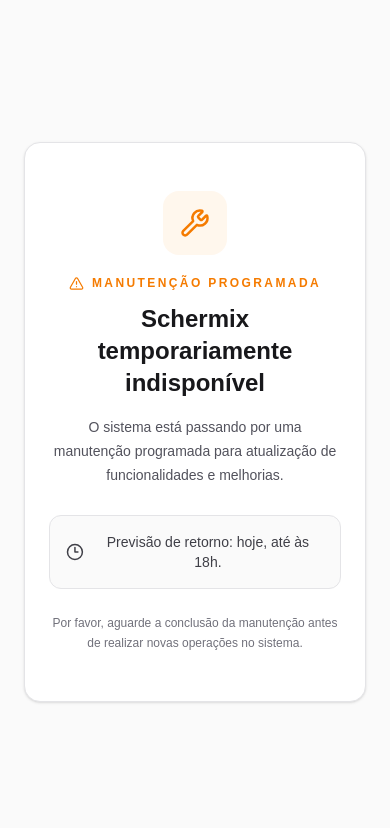
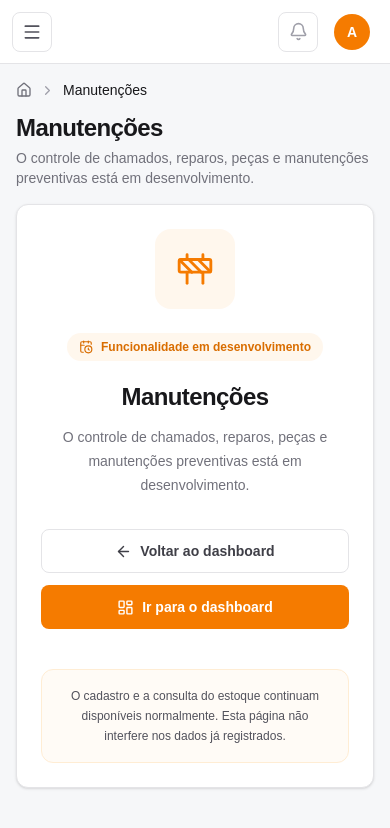
Before and after one commit to schermprojects/scherm-inventory, a Next.js app: page /maintenance in a window 390 px wide. Shown: the top 828 px of the page. Built offline with nearby package versions, Linux system fonts and the light colour scheme; no server answers.

Commit message:
chore: encerra manutencao do dev-41

```diff
--- a/app/layout.tsx
+++ b/app/layout.tsx
@@ -1,7 +1,6 @@
 import type { Metadata } from "next";
 
 import { AuthSessionProvider } from "@/components/auth/AuthSessionProvider";
-import { MaintenanceNotice } from "@/components/shared/MaintenanceNotice";
 import { ToastProvider } from "@/components/ui/Toast";
 
 import "./globals.css";
@@ -25,7 +24,6 @@
       <body>
         <AuthSessionProvider>
           <ToastProvider>
-            <MaintenanceNotice />
             {children}
           </ToastProvider>
         </AuthSessionProvider>
--- a/app/maintenance/page.tsx
+++ b/app/maintenance/page.tsx
@@ -1,43 +1,10 @@
-import {
-  AlertTriangle,
-  Clock3,
-  Wrench,
-} from "lucide-react";
+import { UnderConstructionPage } from "@/components/layout/UnderConstructionPage";
 
 export default function MaintenancePage() {
   return (
-    <main className="flex min-h-screen items-center justify-center bg-zinc-50 px-6">
-      <section className="w-full max-w-xl rounded-2xl border border-zinc-200 bg-white px-6 py-12 text-center shadow-sm sm:px-10">
-        <div className="mx-auto flex h-16 w-16 items-center justify-center rounded-2xl bg-orange-50 text-[#F57B00]">
-          <Wrench size={30} />
-        </div>
-
-        <div className="mt-5 flex items-center justify-center gap-2 text-xs font-bold uppercase tracking-[0.2em] text-[#F57B00]">
-          <AlertTriangle size={15} />
-          Manutenção programada
-        </div>
-
-        <h1 className="mt-3 text-2xl font-bold text-zinc-900 sm:text-3xl">
-          Schermix temporariamente indisponível
-        </h1>
-
-        <p className="mx-auto mt-4 max-w-lg text-sm leading-6 text-zinc-600">
-          O sistema está passando por uma manutenção programada
-          para atualização de funcionalidades e melhorias.
-        </p>
-
-        <div className="mt-7 rounded-xl border border-zinc-200 bg-zinc-50 p-4">
-          <div className="flex items-center justify-center gap-2 text-sm font-medium text-zinc-700">
-            <Clock3 size={18} />
-            Previsão de retorno: hoje, até às 18h.
-          </div>
-        </div>
-
-        <p className="mt-6 text-xs leading-5 text-zinc-500">
-          Por favor, aguarde a conclusão da manutenção antes de
-          realizar novas operações no sistema.
-        </p>
-      </section>
-    </main>
+    <UnderConstructionPage
+      title="Manutenções"
+      description="O controle de chamados, reparos, peças e manutenções preventivas está em desenvolvimento."
+    />
   );
 }
--- a/proxy.ts
+++ b/proxy.ts
@@ -80,42 +80,6 @@
   const user = request.auth
     ?.user as AuthenticatedUser | undefined;
 
-const maintenanceMode = true;
-
-const maintenanceBypassUserIds = new Set([
-  "cms2ls2pe0000d0wfuqm7q43x",
-]);
-
-const hasMaintenanceBypass =
-  user?.id &&
-  maintenanceBypassUserIds.has(user.id);
-
-if (maintenanceMode && !hasMaintenanceBypass) {
-    if (pathname === "/maintenance") {
-      return NextResponse.next();
-    }
-
-    if (pathname.startsWith("/api/")) {
-      return NextResponse.json(
-        {
-          success: false,
-          message:
-            "Sistema temporariamente indisponível para manutenção.",
-        },
-        {
-          status: 503,
-        },
-      );
-    }
-
-    return NextResponse.redirect(
-      new URL(
-        "/maintenance",
-        request.url,
-      ),
-    );
-  }
-
   if (
     isProtectedRoute(pathname) &&
     !user?.id
@@ -176,6 +140,6 @@
 
 export const config = {
   matcher: [
-    "/((?!api/auth|_next/static|_next/image|favicon.ico|.*\\..*).*)",
+    "/((?!api/auth|api|_next/static|_next/image|favicon.ico|.*\\..*).*)",
   ],
 };
```
